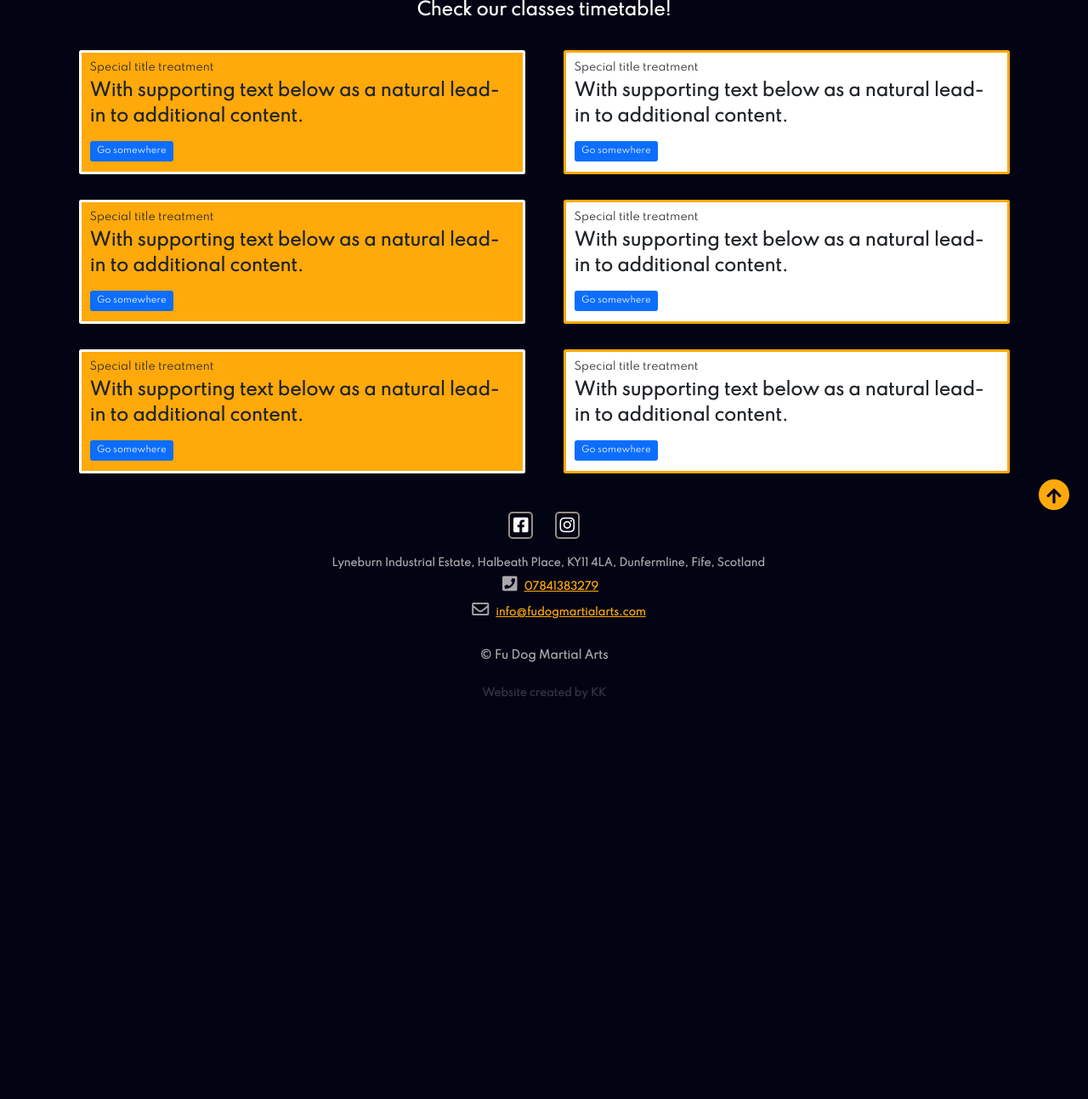
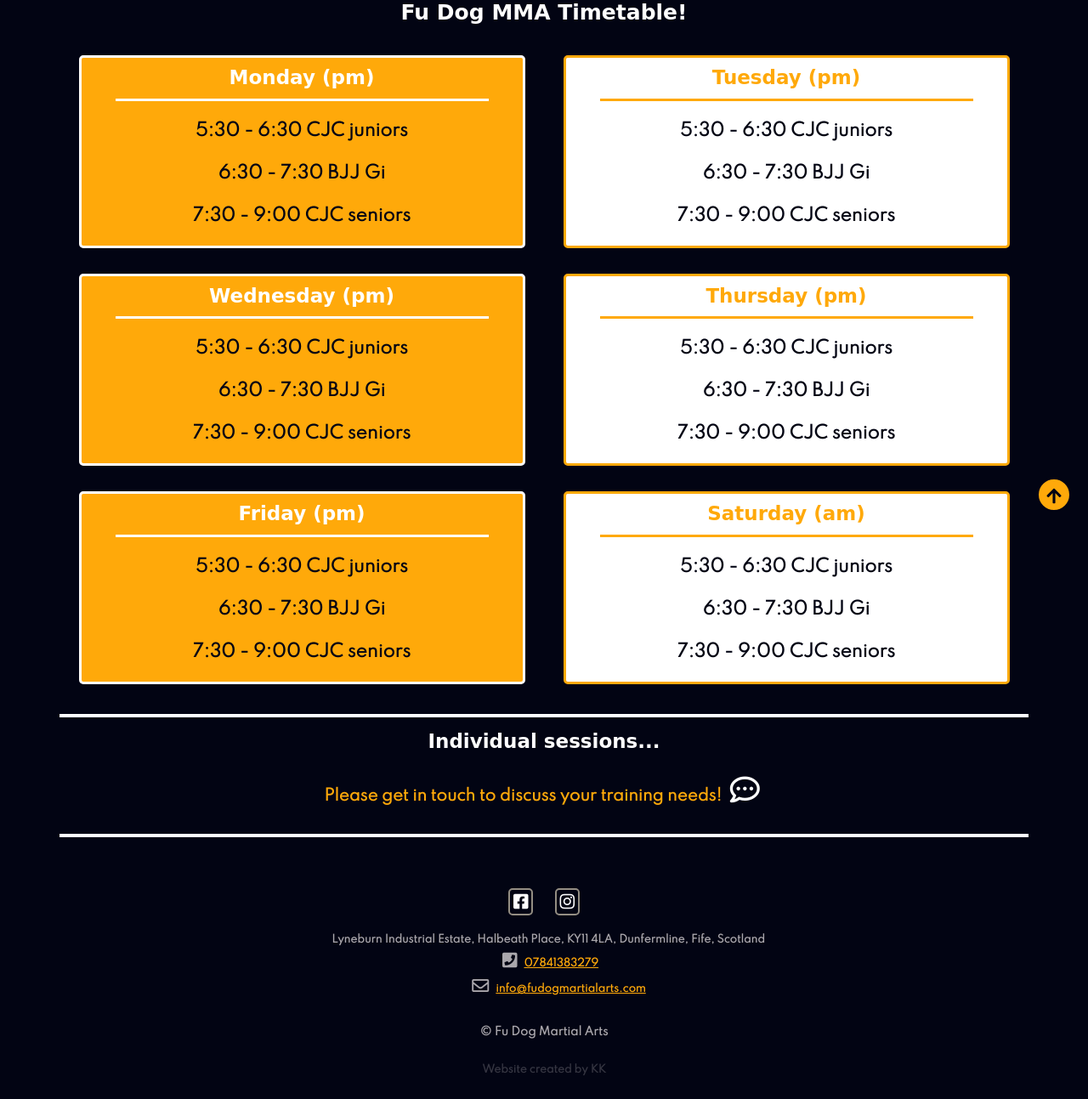
Before and after one commit to KrisK1978/fudogmartialarts1, a Flask app: page /classes in a window 1280 px wide. Shown: the part 135-1428 px from the top of the page at 85% size. Before the commit the page ends 957 px from the top, so only its background shows below. Run offline with Flask 2, Linux system fonts and the light colour scheme.

Commit message:
Added more contect to classes timetable

```diff
--- a/static/css/style.css
+++ b/static/css/style.css
@@ -27,8 +27,9 @@ body {
 h3.contact-form-heading,
 h3.media-gallery-heading,
 h3.timetable-heading {
+    font-family: 'Architects Daughter', cursive;
     color: #FFFFFF;
-    font-size: 2rem;
+    font-size: 2.5rem;
     font-weight: 900;
     text-align: center;
     margin-bottom: 2rem;
@@ -87,16 +88,12 @@ a.email-icon {
 }
 
 /*Styling About Page*/
-.clearfix img {
-    width: 50%;
-}
+
 
 
 
 /*Styling Classes content*/
-.monday-card,
-.wednesday-card,
-.friday-card {
+.card-one {
     position: relative;
     display: flex;
     flex-direction: column;
@@ -105,13 +102,11 @@ a.email-icon {
     background-color: #ffa90a;
     background-clip: border-box;
     border: 0.3rem solid #FFFFFF;
-    border-radius: .25rem;
+    border-radius: 0.5rem;
     margin: 1.5rem;
 }
 
-.tuesday-card,
-.thursday-card,
-.additional-card {
+.card-two {
     position: relative;
     display: flex;
     flex-direction: column;
@@ -120,19 +115,94 @@ a.email-icon {
     background-color: #FFFFFF;
     background-clip: border-box;
     border: 0.3rem solid #ffa90a;
-    border-radius: .25rem;
+    border-radius: 0.5rem;
     margin: 1.5rem;
 }
 
-
-.card-header {
-    color: #FFFFFF;
-    font-size: 1.7rem;
-    font-weight: 900;
-    margin: 4rem;
-
+.card-body {
+    flex: 1 1 auto;
+    padding: 1rem 1rem;
+    margin-bottom: 1rem;
 }
 
+.card-title-one {
+    text-align: center;
+    font-family: 'Architects Daughter', cursive;
+    font-size: 2.3rem;
+    font-weight: bolder;
+    color: #FFFFFF;
+    margin-bottom: 1rem;
+}
+
+.additional-text-title {
+    text-align: center;
+    font-family: 'Architects Daughter', cursive;
+    font-size: 2.3rem;
+    font-weight: bolder;
+    color: #FFFFFF;
+    margin-top: 1.5rem;
+}
+
+.card-title-two {
+    text-align: center;
+    font-family: 'Architects Daughter', cursive;
+    font-size: 2.3rem;
+    font-weight: bolder;
+    color: #ffa90a;
+    margin-bottom: 1rem;
+}
+
+.card-text {
+    text-align: center;
+    font-size: 2rem;
+    color:#020413;
+    margin-top: 2rem;
+}
+
+.additional-info {
+    text-align: center;
+    font-size: 1.8rem;
+    color: #ffa90a;
+    font-weight: bolder;
+    margin-top: 2rem;;
+}
+
+.far.fa-comment-dots {
+    font-size: 3.5rem;
+    color: #FFFFFF;
+    margin: 0.5rem;
+    cursor: pointer;
+    -webkit-transition: all .4s ease-in-out;
+    -o-transition: all .4s ease-in-out;
+    transition: all .4s ease-in-out;
+}
+
+.far.fa-comment-dots:hover {
+    color: #ffa90a;
+    -webkit-transform: scale(1.2);
+    -ms-transform: scale(1.2);
+        transform: scale(1.2);
+}
+
+.divider-one {
+    background-color: #FFFFFF;
+    height: 0.3rem;
+    margin-left: 3rem;
+    margin-right: 3rem;
+}
+
+.divider-two {
+    background-color:#ffa90a;
+    height: 0.3rem;
+    margin-left: 3rem;
+    margin-right: 3rem;
+}
+
+.divider-three {
+    background-color: #FFFFFF;
+    height: 0.4rem;
+    margin-top: 2rem;
+}
 
 /*Styling Gallery*/
 .media-gallery {
@@ -246,6 +316,10 @@ a.cancel.btn:hover {
     transition: all .4s ease-in-out;
 }
 
+.far.fa-window-close.right {
+    margin-left: 0.5rem;
+}
+
 /*Styling Footer*/
 footer.page-footer {
     position: flex;
@@ -256,6 +330,7 @@ footer.page-footer {
     padding: 2rem;
     background-color: transparent;
     text-align: center;
+    margin-top: 3rem;
 }
 
 .social-media i {
--- a/templates/components/card/class_card.html
+++ b/templates/components/card/class_card.html
@@ -1,62 +1,101 @@
 {% block content %}
 
 <!--Timetable page content-->
-<div class="titetable container">
-  <h3 class="timetable-heading">Check our classes timetable!</h3>
+<div class="timetable container">
+  <h3 class="timetable-heading">Fu Dog MMA Timetable!</h3>
   <div class="row">
     <div class="col-sm-6">
-        <div class="monday-card">
+      <div class="card-one">
         <div class="card-body">
-            <h5 class="card-title">Special title treatment</h5>
-            <p class="card-text">With supporting text below as a natural lead-in to additional content.</p>
-            <a href="#" class="btn btn-primary">Go somewhere</a>
+          <h5 class="card-title-one">Monday (pm)</h5>
+          <div class="divider-one"></div>
+          <p class="card-text">
+            5:30 - 6:30  CJC juniors</p>
+          <p class="card-text">
+            6:30 - 7:30  BJJ Gi</p>
+          <p class="card-text">
+            7:30 - 9:00  CJC seniors</p>
         </div>
       </div>
     </div>
     <div class="col-sm-6">
-        <div class="tuesday-card">
+      <div class="card-two">
         <div class="card-body">
-            <h5 class="card-title">Special title treatment</h5>
-            <p class="card-text">With supporting text below as a natural lead-in to additional content.</p>
-            <a href="#" class="btn btn-primary">Go somewhere</a>
+          <h5 class="card-title-two">Tuesday (pm)</h5>
+          <div class="divider-two"></div>
+          <p class="card-text">
+            5:30 - 6:30  CJC juniors</p>
+          <p class="card-text">
+            6:30 - 7:30  BJJ Gi</p>
+          <p class="card-text">
+            7:30 - 9:00  CJC seniors</p>
         </div>
       </div>
     </div>
     <div class="col-sm-6">
-        <div class="wednesday-card">
+      <div class="card-one">
         <div class="card-body">
-            <h5 class="card-title">Special title treatment</h5>
-            <p class="card-text">With supporting text below as a natural lead-in to additional content.</p>
-            <a href="#" class="btn btn-primary">Go somewhere</a>
+          <h5 class="card-title-one">Wednesday (pm)</h5>
+          <div class="divider-one"></div>
+          <p class="card-text">
+            5:30 - 6:30  CJC juniors</p>
+          <p class="card-text">
+            6:30 - 7:30  BJJ Gi</p>
+          <p class="card-text">
+            7:30 - 9:00  CJC seniors</p>
         </div>
       </div>
     </div>
     <div class="col-sm-6">
-        <div class="thursday-card">
+      <div class="card-two">
         <div class="card-body">
-            <h5 class="card-title">Special title treatment</h5>
-            <p class="card-text">With supporting text below as a natural lead-in to additional content.</p>
-            <a href="#" class="btn btn-primary">Go somewhere</a>
+          <h5 class="card-title-two">Thursday (pm)</h5>
+          <div class="divider-two"></div>
+          <p class="card-text">
+            5:30 - 6:30  CJC juniors</p>
+          <p class="card-text">
+            6:30 - 7:30  BJJ Gi</p>
+          <p class="card-text">
+            7:30 - 9:00  CJC seniors</p>
         </div>
       </div>
     </div>
     <div class="col-sm-6">
-        <div class="friday-card">
+      <div class="card-one">
         <div class="card-body">
-            <h5 class="card-title">Special title treatment</h5>
-            <p class="card-text">With supporting text below as a natural lead-in to additional content.</p>
-            <a href="#" class="btn btn-primary">Go somewhere</a>
+          <h5 class="card-title-one">Friday (pm)</h5>
+          <div class="divider-one"></div>
+          <p class="card-text">
+            5:30 - 6:30  CJC juniors</p>
+          <p class="card-text">
+            6:30 - 7:30  BJJ Gi</p>
+          <p class="card-text">
+            7:30 - 9:00  CJC seniors</p>
         </div>
       </div>
     </div>
     <div class="col-sm-6">
-        <div class="additional-card">
+      <div class="card-two">
         <div class="card-body">
-            <h5 class="card-title">Special title treatment</h5>
-            <p class="card-text">With supporting text below as a natural lead-in to additional content.</p>
-            <a href="#" class="btn btn-primary">Go somewhere</a>
+          <h5 class="card-title-two">Saturday (am)</h5>
+          <div class="divider-two"></div>
+          <p class="card-text">
+            5:30 - 6:30  CJC juniors</p>
+          <p class="card-text">
+            6:30 - 7:30  BJJ Gi</p>
+          <p class="card-text">
+            7:30 - 9:00  CJC seniors</p>
         </div>
       </div>
+    </div>
+    <div class="divider-three"></div>
+    <div class="col-sm-12">
+      <h5 class="additional-text-title">Individual sessions...</h5>
+        <p class="additional-info">Please get in touch to discuss your training needs!
+          <a href="" target="_blank"
+            aria-label="Find us on Facebook"><i class="far fa-comment-dots"></i></a></p>
+      </div>
+      <div class="divider-three"></div>
     </div>
   </div>
 </div>
```
Lines whose indentation alone changed are shown as unchanged.
